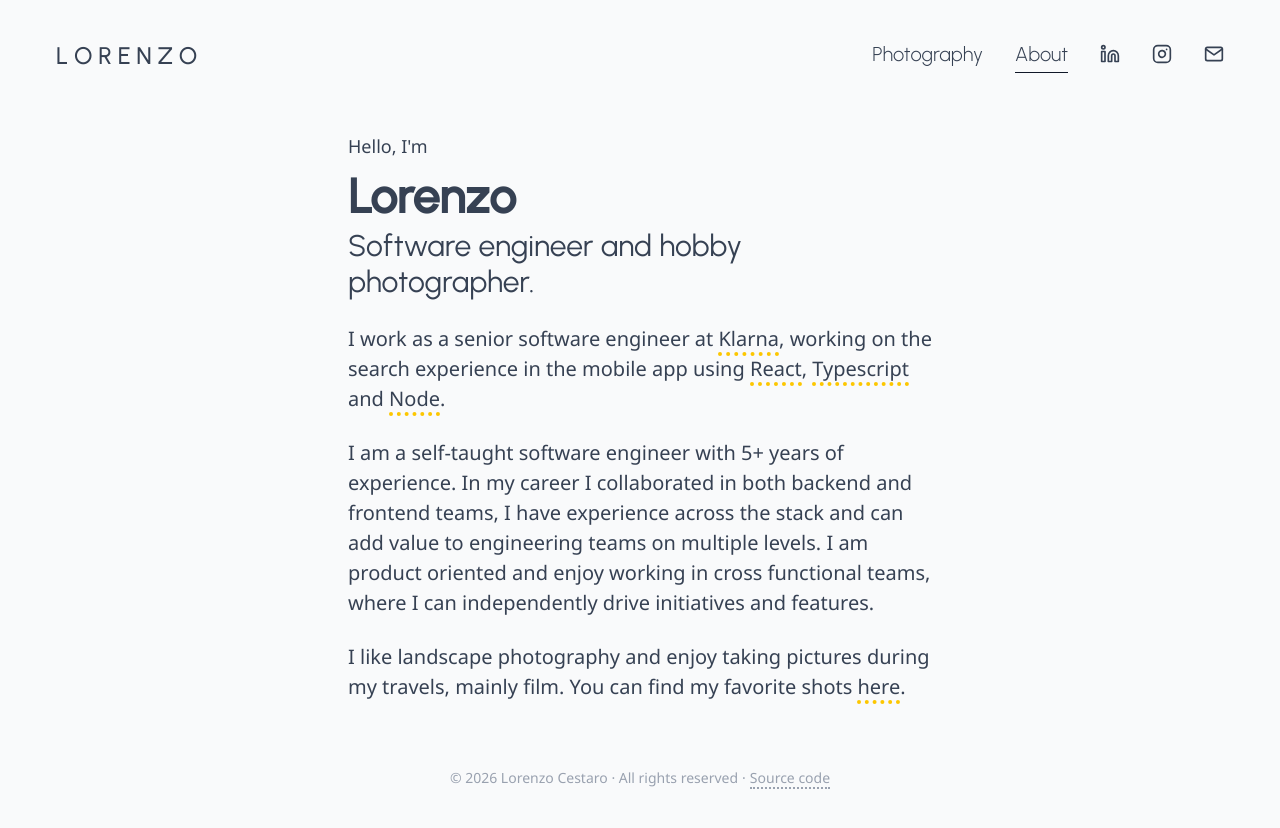
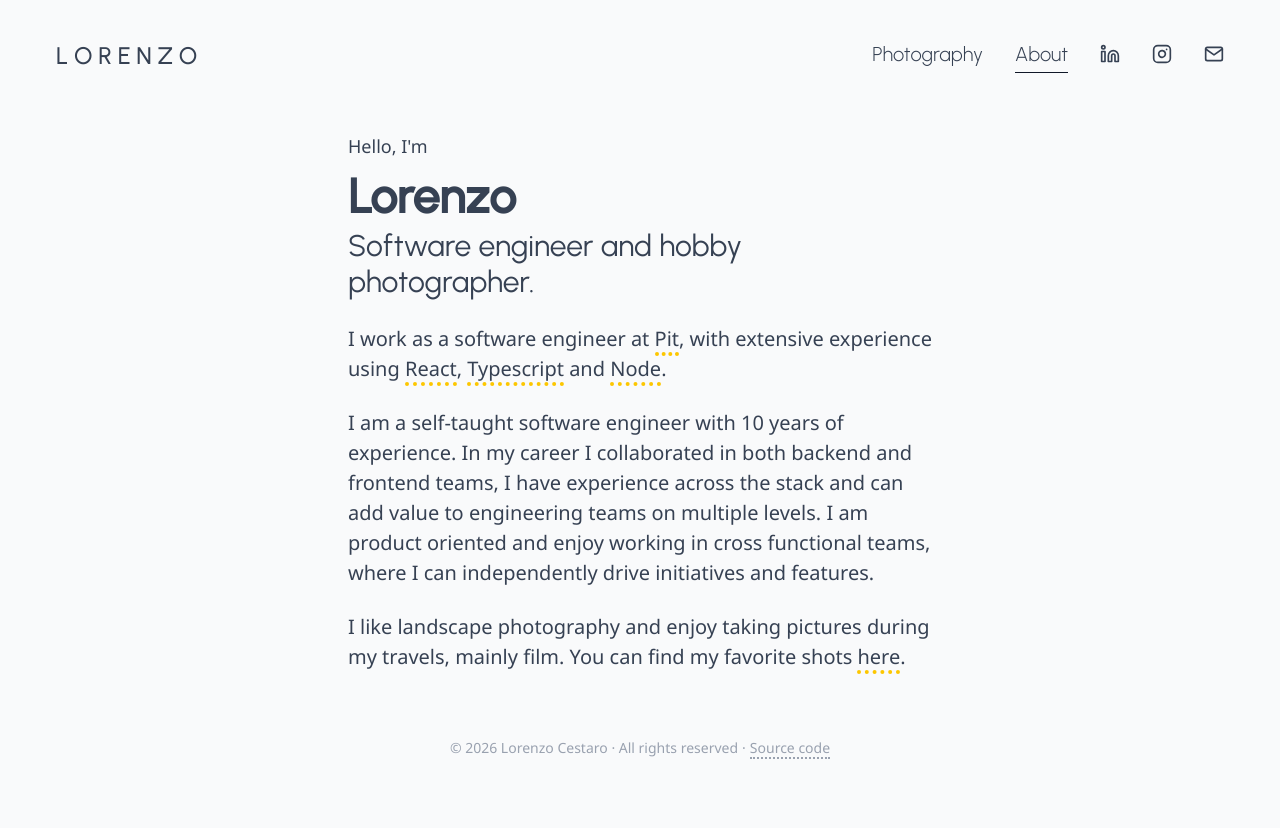
Before and after one commit to lorenzocestaro/website, a Next.js app: page /about in a window 1280 px wide. Shown: the top 828 px of the page. After the commit the page ends 804 px from the top, so only its background shows below. Built offline with nearby package versions, Linux system fonts and the light colour scheme; no server answers; what @imagekit/react would draw is missing.

Commit message:
content: update About with current role and experience

```diff
--- a/src/components/About.tsx
+++ b/src/components/About.tsx
@@ -24,11 +24,11 @@ export const About = () => (
     <h2 className={styles.h2}>Lorenzo</h2>
     <h3 className={styles.h3}>Software engineer and hobby photographer.</h3>
     <p className={styles.p}>
-      I work as a senior software engineer at{" "}
-      <Link className={styles.link} href="https://www.klarna.com/careers">
-        Klarna
+      I work as a software engineer at{" "}
+      <Link className={styles.link} href="https://www.pit.com">
+        Pit
       </Link>
-      , working on the search experience in the mobile app using{" "}
+      , with extensive experience using{" "}
       <Link className={styles.link} href="https://www.reactjs.org/">
         React
       </Link>
@@ -43,7 +43,7 @@ export const About = () => (
       .
     </p>
     <p className={styles.p}>
-      I am a self-taught software engineer with 5+ years of experience. In my
+      I am a self-taught software engineer with 10 years of experience. In my
       career I collaborated in both backend and frontend teams, I have
       experience across the stack and can add value to engineering teams on
       multiple levels. I am product oriented and enjoy working in cross
```
